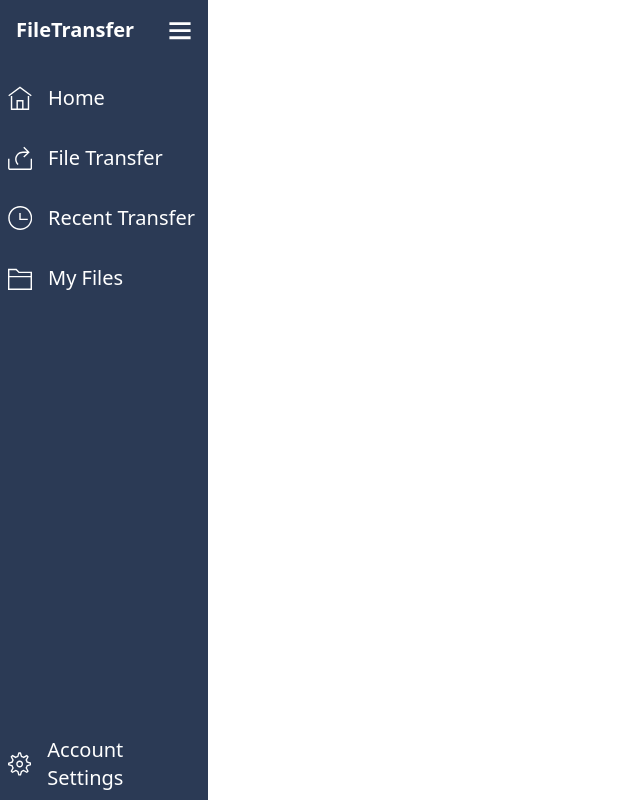
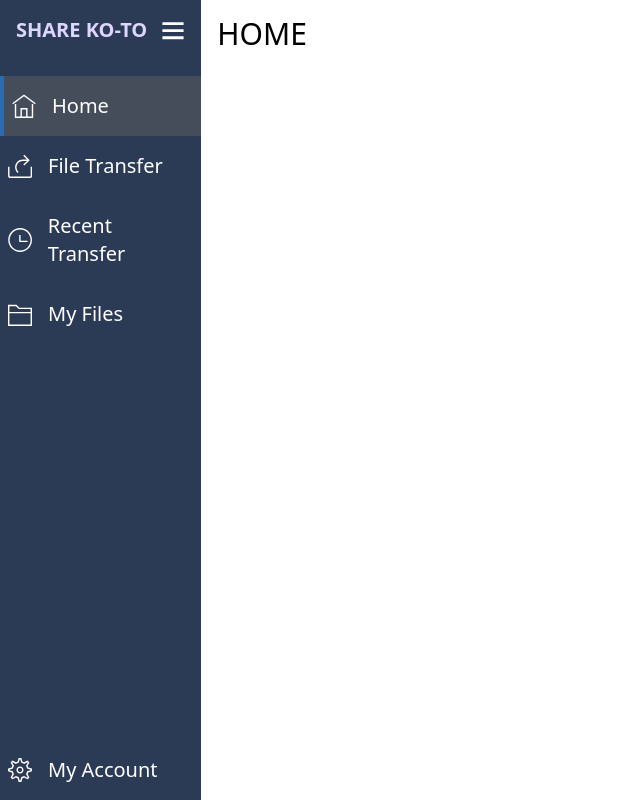
Before and after one commit to vonner04/JS-FileTransferApp, a React (Vite) app in the folder front-end/: page / in a window 1280 px wide. Shown: the whole page, without its empty margins (0-640 px from the left). Built offline with nearby package versions, Linux system fonts and the light colour scheme.

Commit message:
fix: content and navigation bar are now side-by-side.
feat: active link is now highlighted.

```diff
--- a/front-end/src/App.jsx
+++ b/front-end/src/App.jsx
@@ -22,7 +22,7 @@ const apiCall = () => {
 function App() {
 	return (
 		<>
-			<div className="flex flex-row">
+			<div className="flex flex-row w-screen h-screen">
 				{/*sidebar*/}
 				<Navigation />
 
@@ -31,9 +31,9 @@ function App() {
 					<Routes>
 						<Route path="/" element={<Home />} />
 						<Route path="/file-transfer" element={<FileTransfer />} />
-            <Route path="/recent-transfer" element={<RecentTransfer />} />
-            <Route path="/my-files" element={<MyFiles />} />
-            <Route path="/account-settings" element={<AccountSettings />} />
+						<Route path="/recent-transfer" element={<RecentTransfer />} />
+						<Route path="/my-files" element={<MyFiles />} />
+						<Route path="/account-settings" element={<AccountSettings />} />
 					</Routes>
 				</div>
 			</div>
--- /dev/null
+++ b/front-end/src/components/cards/AccountCard.jsx
@@ -0,0 +1,7 @@
+import React from "react";
+
+function AccountCard() {
+	return <div>PROFILE PHOTO THEN NAME LOGIN/REGISTER OPTION THEN UPDATE TO LOGOUT ONLY IF LOGIN</div>;
+}
+
+export default AccountCard;
--- a/front-end/src/components/navigation-bar/Navigation.jsx
+++ b/front-end/src/components/navigation-bar/Navigation.jsx
@@ -4,50 +4,64 @@ import { TfiMenu, TfiHome, TfiShare, TfiTime, TfiFolder, TfiSettings } from "rea
 import "../../styles/navigation-bar.css";
 
 function Navigation() {
-	// State to manage the collapse state
 	const [isCollapsed, setIsCollapsed] = useState(false);
 
-	// Toggle collapse state
 	const toggleSidebar = () => setIsCollapsed(!isCollapsed);
 
 	return (
 		<div
-			className={`fixed top-0 left-0 h-screen ${
-				isCollapsed ? "w-16" : "w-52"
+			className={`relative top-0 left-0 h-screen ${
+				isCollapsed ? "w-16" : "w-60"
 			} m-0 flex flex-col bg-primary-background text-primary-text text-xl transition-width duration-300 ease-in-out`}
 		>
 			{/* Menu Icon */}
 			<div className="flex flex-row justify-between items-center mt-4 px-4">
-				{!isCollapsed && <span className="font-semibold">FileTransfer</span>}
+				{!isCollapsed && <span className="font-bold text-violet-200">SHARE KO-TO</span>}
 				<TfiMenu className="sidebar-icon cursor-pointer" onClick={toggleSidebar} />
 			</div>
 
 			{/* Links */}
-			<div className="flex flex-col mt-8 space-y-4">
+			<div className="flex flex-col mt-8 ">
 				<NavLink
 					to="/"
-					className={`${isCollapsed ? "sidebar-icons-container-collapsed" : "sidebar-icons-container-expanded"} sidebar-hover-animation`}
+					className={({ isActive }) =>
+						`${isActive ? "active-link" : ""} ${
+							isCollapsed ? "sidebar-icons-container-collapsed" : "sidebar-icons-container-expanded"
+						} sidebar-hover-animation`
+					}
 				>
 					<TfiHome className="sidebar-icon" />
 					{!isCollapsed && <span>Home</span>}
 				</NavLink>
 				<NavLink
 					to="/file-transfer"
-					className={`${isCollapsed ? "sidebar-icons-container-collapsed" : "sidebar-icons-container-expanded"} sidebar-hover-animation`}
+					className={({ isActive }) =>
+						`${isActive ? "active-link" : ""} ${
+							isCollapsed ? "sidebar-icons-container-collapsed" : "sidebar-icons-container-expanded"
+						} sidebar-hover-animation`
+					}
 				>
 					<TfiShare className="sidebar-icon" />
 					{!isCollapsed && <span>File Transfer</span>}
 				</NavLink>
 				<NavLink
 					to="/recent-transfer"
-					className={`${isCollapsed ? "sidebar-icons-container-collapsed" : "sidebar-icons-container-expanded"} sidebar-hover-animation`}
+					className={({ isActive }) =>
+						`${isActive ? "active-link" : ""} ${
+							isCollapsed ? "sidebar-icons-container-collapsed" : "sidebar-icons-container-expanded"
+						} sidebar-hover-animation`
+					}
 				>
 					<TfiTime className="sidebar-icon" />
 					{!isCollapsed && <span>Recent Transfer</span>}
 				</NavLink>
 				<NavLink
 					to="/my-files"
-					className={`${isCollapsed ? "sidebar-icons-container-collapsed" : "sidebar-icons-container-expanded"} sidebar-hover-animation`}
+					className={({ isActive }) =>
+						`${isActive ? "active-link" : ""} ${
+							isCollapsed ? "sidebar-icons-container-collapsed" : "sidebar-icons-container-expanded"
+						} sidebar-hover-animation`
+					}
 				>
 					<TfiFolder className="sidebar-icon" />
 					{!isCollapsed && <span>My Files</span>}
@@ -57,12 +71,14 @@ function Navigation() {
 			{/* Account Settings */}
 			<NavLink
 				to="/account-settings"
-				className={`mt-auto ${
-					isCollapsed ? "sidebar-icons-container-collapsed" : "sidebar-icons-container-expanded"
-				} sidebar-hover-animation`}
+				className={({ isActive }) =>
+					`${isActive ? "active-link" : ""} ${
+						isCollapsed ? "sidebar-icons-container-collapsed" : "sidebar-icons-container-expanded"
+					} sidebar-hover-animation mt-auto`
+				}
 			>
 				<TfiSettings className="sidebar-icon" />
-				{!isCollapsed && <span>Account Settings</span>}
+				{!isCollapsed && <span>My Account</span>}
 			</NavLink>
 		</div>
 	);
--- a/front-end/src/styles/navigation-bar.css
+++ b/front-end/src/styles/navigation-bar.css
@@ -14,10 +14,17 @@
 
 	/* Sidebar styling */
 	.sidebar-icons-container-expanded {
-		@apply flex flex-row items-center space-x-4 px-2 py-2;
+		@apply flex flex-row items-center space-x-4 px-2 py-4;
 	}
 
 	.sidebar-icons-container-collapsed {
-		@apply flex flex-row items-center space-x-4 px-4 py-2;
+		@apply flex flex-row items-center space-x-4 px-4 py-4;
 	}
 }
+
+/* Active link styling */
+.active-link {
+	background-color: #454d5a; /* Darker background for active link */
+	color: #ffffff; /* Highlighted text color */
+	border-left: 4px solid #2b6cb0; /* Highlight indicator */
+}
```
